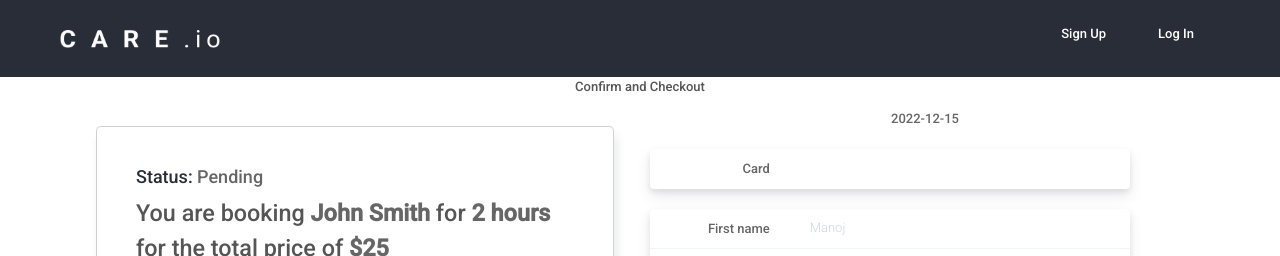
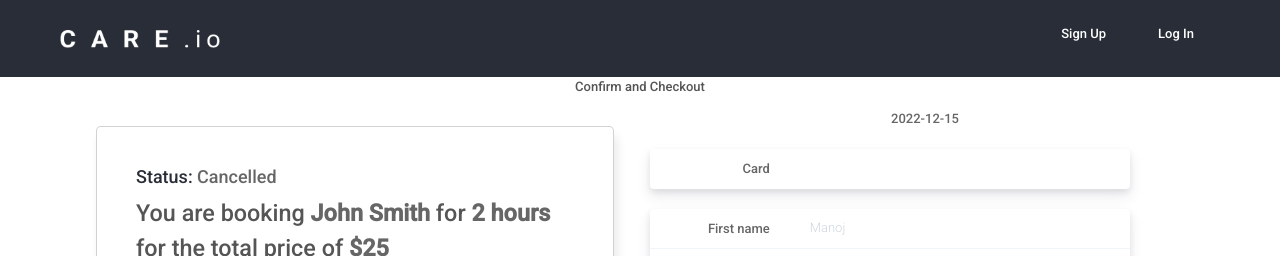
Before and after one commit to umarsalih/careio_react_frontend, a React (Create React App) app: page /checkout in a window 1280 px wide. Shown: the top 256 px of the page. Built offline with nearby package versions, Linux system fonts and the light colour scheme; the HTML template or start-up script is replaced by a standard one.

Commit message:
fix data sent

```diff
--- a/src/api/booking-api.js
+++ b/src/api/booking-api.js
@@ -11,7 +11,7 @@ export const createBooking = async (bookingObj, cb) => {
         "endTime": "2021-01-01T00:00:00",
         "totalPrice": 200,
         "bookingKey": "1",
-        "isFinished": 1
+        "status": 1
     }
 
     try{
--- a/src/components/mybookings/BookingBanner.jsx
+++ b/src/components/mybookings/BookingBanner.jsx
@@ -21,6 +21,7 @@ const BookingBanner = () => {
                     {
                         !isLogged ?  (
                             <div>
+                                <h1>Login or sign up to view your bookings</h1>
                                 <Link to="/signup" className="btn btn-primary">
                                     Sign Up
                                 </Link>
--- a/src/components/mybookings/BookingCard.jsx
+++ b/src/components/mybookings/BookingCard.jsx
@@ -10,7 +10,7 @@ const BookingCard = ({
         partnerId = 41,
         firstName = "John",
         lastName = "Sharma",
-        isFinished = 0,
+        status = 0,
         bookingDate=null,
         startTime = null,
         endTime = null,
@@ -39,7 +39,7 @@ const BookingCard = ({
     <div className="booking-card col-sm-6">
       <div className="card">
         <div className="card-body">
-          <h5 className="status">Status: <span> {resolveStatus(isFinished)}</span></h5>
+          <h5 className="status">Status: <span> {resolveStatus(status)}</span></h5>
           <p className="bookingDetail">You are booking <strong> {firstName} {lastName} </strong>
           for<strong> {jobLength} hours </strong>for the total price of<strong> ${totalPrice}</strong></p>
           <div className='otherBookingDetails'>
--- a/src/components/pages/Checkout.jsx
+++ b/src/components/pages/Checkout.jsx
@@ -22,13 +22,15 @@ export default function Checkout() {
   isoDate = isoDate.toISOString().substr(0,10)
   const bookingData = {
     userId,
-    serviceProviderId: partnerId,
+    partnerId: partner.partnerId,
+    serviceProviderId: partner.partnerId,
     bookingDate: isoDate+"T00:00:00",
     startTime: isoDate + "T" + timeStart + ":00",
     endTime: isoDate + "T" + timeEnd + ":00",
     totalPrice: totalPrice,
     bookingKey: "1",
-    isFinished: 1,
+    status: 1,
+    serviceBookMap: [1,2,3]
   }
   console.log({bookingData})
 
--- a/src/components/partners/PartnerCard.jsx
+++ b/src/components/partners/PartnerCard.jsx
@@ -30,7 +30,7 @@ const PartnerCard = ({
                 <div className='meta'>
                     <h4 className="partner-name">{firstName} {lastName}</h4>
                     <h5><strong>${rate}</strong><small>/hr</small></h5>
-                    <p>{desc}</p>
+                    <p>{desc} <small>({partnerId})</small></p>
                     <ul className="partner-services">
                         {
                             services.map( (s, i) => (
@@ -46,7 +46,7 @@ const PartnerCard = ({
                         data-bs-toggle="modal"
                         data-bs-target="#bookingModal"
                         onClick={() => dispatch(updatePartner({
-                            partnerId,
+                            partnerId: partnerId,
                             firstName,
                             lastName,
                             services,
--- a/src/components/signup/Signup-form.jsx
+++ b/src/components/signup/Signup-form.jsx
@@ -24,6 +24,7 @@ function SignupForm(props) {
         const res =  await createUser(newUserMeta)
         if(res.status === 201){
             console.log('user create success')
+            console.log(res.data)
             dispatch(setUser({
                 ...currentUser,
                 ...newUserMeta,
```
